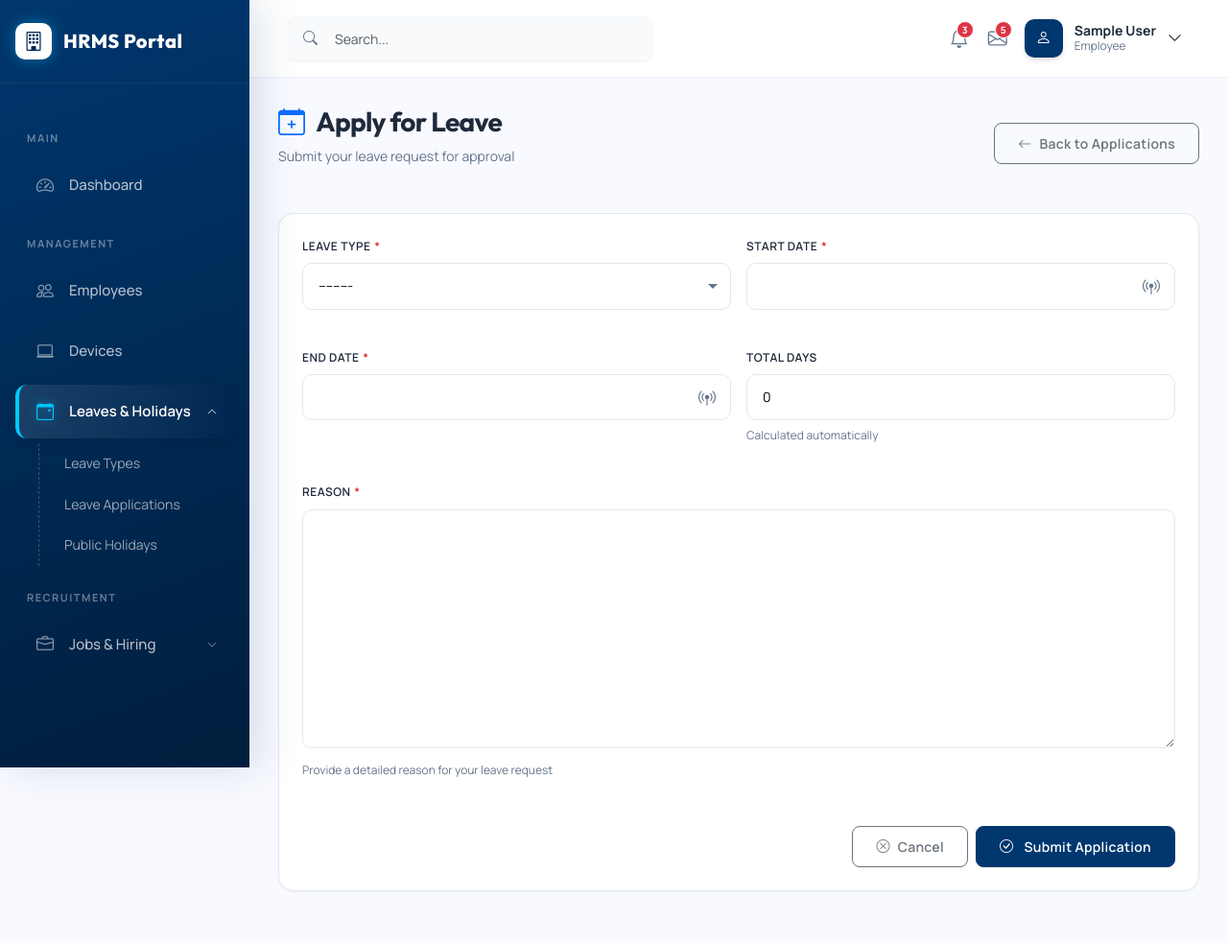
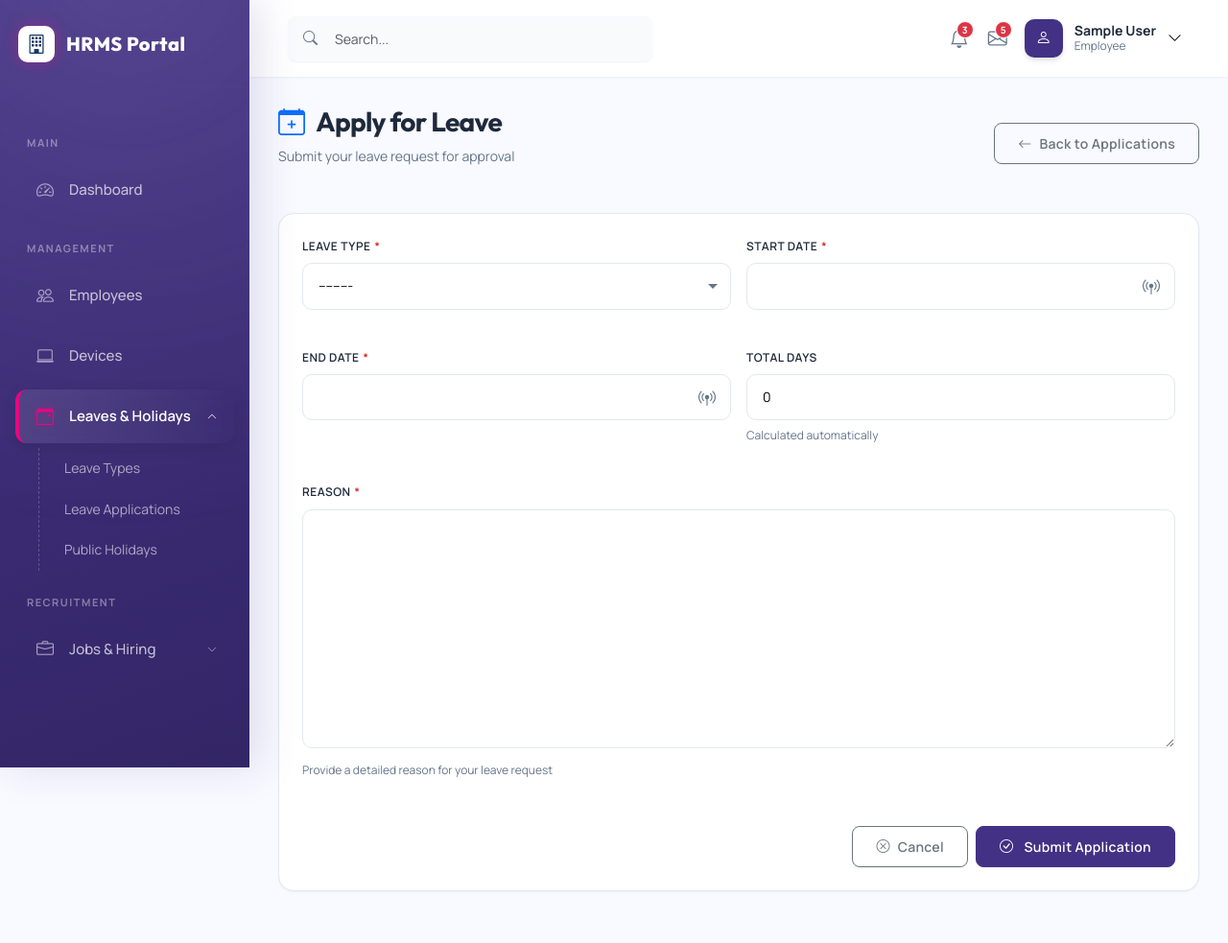
Before and after one commit to jayappgurus/hrms, a Django app: page /leave-application/add/ in a window 1280 px wide. Shown: the whole page at 96% size. Run offline with Django 4.2, Linux system fonts and the light colour scheme; the visitor is signed in with stand-in values (Sample User, id 1); data that the repository does not hold is empty.

Commit message:
all my code push in github

```diff
--- a/static/css/hrms-portal.css
+++ b/static/css/hrms-portal.css
@@ -1,6 +1,7 @@
 /* ========================================
    HRMS Portal - Modern 'Dark Executive' Design
-   Primary Color: #00376e
+   Primary Color: #433185
+   Accent Color: #e50880
    Aesthetics: Bold, Clean, Professional
    ======================================== */
 
@@ -8,15 +9,15 @@
 
 :root {
     /* Primary Brand Colors */
-    --primary: #00376e;
-    --primary-dark: #002a55;
-    --primary-light: #335f8b;
-    --primary-gradient: linear-gradient(180deg, #00376e 0%, #002855 100%);
+    --primary: #433185;
+    --primary-dark: #332666;
+    --primary-light: #5a4299;
+    --primary-gradient: linear-gradient(180deg, #433185 0%, #332666 100%);
 
     /* Accent Colors */
-    --accent: #FFD700;
-    /* Gold accent for premium feel */
-    --accent-soft: rgba(255, 215, 0, 0.1);
+    --accent: #e50880;
+    /* Pink accent for modern feel */
+    --accent-soft: rgba(229, 8, 128, 0.1);
 
     /* Status Colors */
     --success: #059669;
@@ -27,7 +28,7 @@
     /* Backgrounds & Surfaces */
     --bg-body: #f3f4f6;
     --bg-card: #ffffff;
-    --bg-sidebar: #00376e;
+    --bg-sidebar: #433185;
 
     /* Typography */
     --text-white: #ffffff;
@@ -37,7 +38,7 @@
     --border-color: #e2e8f0;
 
     /* Dimensions & Effects */
-    --sidebar-width: 280px;
+    --sidebar-width: 350px;
     --header-height: 80px;
     --border-radius-xl: 16px;
     --border-radius-lg: 12px;
@@ -45,7 +46,7 @@
     --shadow-sm: 0 1px 2px 0 rgba(0, 0, 0, 0.05);
     --shadow-md: 0 4px 6px -1px rgba(0, 0, 0, 0.1), 0 2px 4px -1px rgba(0, 0, 0, 0.06);
     --shadow-lg: 0 10px 15px -3px rgba(0, 0, 0, 0.1), 0 4px 6px -2px rgba(0, 0, 0, 0.05);
-    --shadow-premium: 0 20px 25px -5px rgba(0, 55, 110, 0.1), 0 10px 10px -5px rgba(0, 55, 110, 0.04);
+    --shadow-premium: 0 20px 25px -5px rgba(67, 49, 133, 0.1), 0 10px 10px -5px rgba(67, 49, 133, 0.04);
 
     --transition: cubic-bezier(0.4, 0, 0.2, 1) 0.3s;
 }
@@ -141,13 +142,43 @@ ul {
     left: 0;
     top: 0;
     /* Deep Rich Gradient Background */
-    background: linear-gradient(160deg, #00376e 0%, #001e3d 100%);
+    background: linear-gradient(160deg, #433185 0%, #332666 100%);
     color: var(--text-white);
     display: flex;
     flex-direction: column;
     z-index: 1000;
     transition: var(--transition);
-    box-shadow: 10px 0 40px rgba(0, 55, 110, 0.15);
+    box-shadow: 10px 0 40px rgba(67, 49, 133, 0.15);
+    position: relative;
+    overflow: hidden;
+}
+
+.sidebar::before {
+    content: '';
+    position: absolute;
+    top: 0;
+    left: 0;
+    right: 0;
+    bottom: 0;
+    background: radial-gradient(
+        circle at 50% 0%,
+        rgba(255, 255, 255, 0.15) 0%,
+        rgba(255, 255, 255, 0.08) 30%,
+        transparent 70%
+    );
+    animation: pulsing-shine 4s ease-in-out infinite;
+    pointer-events: none;
+}
+
+@keyframes pulsing-shine {
+    0%, 100% {
+        opacity: 0.3;
+        transform: scale(1) translateY(0);
+    }
+    50% {
+        opacity: 0.8;
+        transform: scale(1.1) translateY(-10px);
+    }
 }
 
 .sidebar-header {
@@ -155,7 +186,7 @@ ul {
     display: flex;
     align-items: center;
     justify-content: space-between;
-    border-bottom: 1px solid rgba(255, 255, 255, 0.05);
+    border: 3px solid rgba(67, 49, 133, 0.1);
 }
 
 .sidebar-logo {
@@ -175,7 +206,7 @@ ul {
     justify-content: center;
     color: #002855;
     font-size: 20px;
-    box-shadow: 0 0 15px rgba(0, 201, 255, 0.4);
+    box-shadow: 0 0 15px rgba(229, 8, 128, 0.4);
 }
 
 .logo-title {
@@ -238,16 +269,16 @@ ul {
     background: linear-gradient(90deg, rgba(255, 255, 255, 0.1) 0%, rgba(255, 255, 255, 0) 100%);
     color: white;
     font-weight: 600;
-    border-left-color: #00C9FF;
+    border-left-color: #e50880;
     /* Cyan Neon Border */
     box-shadow: 0 4px 15px rgba(0, 0, 0, 0.1);
     backdrop-filter: blur(5px);
 }
 
 .nav-link.active i {
-    color: #00C9FF;
+    color: #e50880;
     opacity: 1;
-    filter: drop-shadow(0 0 5px rgba(0, 201, 255, 0.5));
+    filter: drop-shadow(0 0 5px rgba(229, 8, 128, 0.5));
     /* Glowing Icon */
 }
 
@@ -308,7 +339,7 @@ ul {
 .sub-menu li a.active {
     color: #fff;
     font-weight: 600;
-    background: linear-gradient(45deg, #00376e 0%, #00376e 100%);
+    background: linear-gradient(45deg, #433185 0%, #433185 100%);
     /* mini gradient */
     box-shadow: 0 4px 10px rgba(0, 0, 0, 0.2);
     padding-left: 16px;
@@ -318,7 +349,6 @@ ul {
    TOP HEADER (Floaty & Clean)
    ======================================== */
 .page-wrapper {
-    margin-left: var(--sidebar-width);
     width: calc(100% - var(--sidebar-width));
     transition: var(--transition);
     display: flex;
@@ -365,7 +395,7 @@ ul {
 .search-bar input:focus {
     background: white;
     border-color: var(--primary);
-    box-shadow: 0 0 0 3px rgba(0, 55, 110, 0.1);
+    box-shadow: 0 0 0 3px rgba(67, 49, 133, 0.1);
     outline: none;
 }
 
@@ -539,9 +569,6 @@ ul {
     background: white;
     border-bottom: 1px solid var(--border-color);
     padding: 20px 24px;
-    display: flex;
-    align-items: center;
-    justify-content: space-between;
 }
 
 .card-header h5 {
@@ -665,7 +692,7 @@ ul {
 .form-control:focus,
 .form-select:focus {
     border-color: var(--primary);
-    box-shadow: 0 0 0 3px rgba(0, 55, 110, 0.1);
+    box-shadow: 0 0 0 3px rgba(67, 49, 133, 0.1);
 }
 
 /* ========================================
@@ -752,7 +779,7 @@ ul {
     .sidebar.mobile-open {
         width: calc(100% - 100px);
         transform: translateX(0);
-        box-shadow: 10px 0 50px rgba(0, 0, 0, 0.3);
+        box-shadow: 10px 0 50px rgba(67, 49, 133, 0.15);
     }
 
     .page-wrapper {
@@ -789,7 +816,7 @@ ul {
         left: 0;
         right: 0;
         bottom: 0;
-        background: rgba(0, 0, 0, 0.5);
+        background: rgba(67, 49, 133, 0.05);
         z-index: 998;
         display: none;
         backdrop-filter: blur(2px);
--- a/static/css/shared-components.css
+++ b/static/css/shared-components.css
@@ -98,7 +98,7 @@
 
 .modern-form-control:focus {
     border-color: var(--primary);
-    box-shadow: 0 0 0 3px rgba(0, 55, 110, 0.1);
+    box-shadow: 0 0 0 3px rgba(67, 49, 133, 0.1);
     outline: none;
 }
 
@@ -199,7 +199,7 @@
 .action-icon-btn:hover {
     border-color: var(--primary);
     color: var(--primary);
-    background: rgba(0, 55, 110, 0.05);
+    background: rgba(67, 49, 133, 0.05);
     transform: translateY(-2px);
 }
 
@@ -241,7 +241,7 @@
 }
 
 .status-badge.primary {
-    background: rgba(0, 55, 110, 0.1);
+    background: rgba(67, 49, 133, 0.1);
     color: var(--primary);
 }
 
@@ -302,7 +302,7 @@
 
 .search-bar-input:focus {
     border-color: var(--primary);
-    box-shadow: 0 0 0 3px rgba(0, 55, 110, 0.1);
+    box-shadow: 0 0 0 3px rgba(67, 49, 133, 0.1);
     outline: none;
 }
 
@@ -329,7 +329,7 @@
 .filter-pill:hover {
     border-color: var(--primary);
     color: var(--primary);
-    background: rgba(0, 55, 110, 0.05);
+    background: rgba(67, 49, 133, 0.05);
 }
 
 .filter-pill.active {
@@ -450,7 +450,7 @@
 .modern-pagination .page-link:hover {
     border-color: var(--primary);
     color: var(--primary);
-    background: rgba(0, 55, 110, 0.05);
+    background: rgba(67, 49, 133, 0.05);
 }
 
 .modern-pagination .page-link.active {
@@ -532,7 +532,7 @@
     display: inline-block;
     width: 20px;
     height: 20px;
-    border: 3px solid rgba(0, 55, 110, 0.1);
+    border: 3px solid rgba(67, 49, 133, 0.1);
     border-top-color: var(--primary);
     border-radius: 50%;
     animation: spin 0.8s linear infinite;
--- a/templates/devices/allocate_device.html
+++ b/templates/devices/allocate_device.html
@@ -68,13 +68,13 @@
 }
 
 .form-select:focus {
-    border-color: #00376e;
-    box-shadow: 0 0 0 0.2rem rgba(0, 55, 110, 0.25);
+    border-color: #433185;
+    box-shadow: 0 0 0 0.2rem rgba(67, 49, 133, 0.25);
 }
 
 .form-label {
     font-weight: 600;
-    color: #00376e;
+    color: #433185;
     margin-bottom: 8px;
 }
 
--- a/templates/employees/employee_detail.html
+++ b/templates/employees/employee_detail.html
@@ -7,7 +7,7 @@
 {% block extra_css %}
 <style>
     .profile-header-card {
-        background: linear-gradient(135deg, #00376e 0%, #002855 100%);
+        background: linear-gradient(135deg, #433185 0%, #332666 100%);
         color: white;
         border-radius: 16px;
         padding: 40px;
@@ -19,7 +19,7 @@
         width: 120px;
         height: 120px;
         border-radius: 50%;
-        background: #00C9FF;
+        background: #e50880;
         color: #002855;
         display: flex;
         align-items: center;
@@ -27,7 +27,7 @@
         font-size: 48px;
         font-weight: 800;
         margin: 0 auto 24px;
-        box-shadow: 0 12px 32px rgba(0, 201, 255, 0.4);
+        box-shadow: 0 12px 32px rgba(229, 8, 128, 0.4);
     }
 
     .profile-name {
--- a/templates/employees/employee_form.html
+++ b/templates/employees/employee_form.html
@@ -28,7 +28,7 @@
         width: 40px;
         height: 40px;
         border-radius: 10px;
-        background: linear-gradient(135deg, #00376e 0%, #002855 100%);
+        background: linear-gradient(135deg, #433185 0%, #332666 100%);
         color: white;
         display: flex;
         align-items: center;
--- a/templates/employees/employee_list.html
+++ b/templates/employees/employee_list.html
@@ -9,14 +9,14 @@
 <!-- Employee Table -->
 <div class="card overflow-hidden">
     <div class="card-header border-0 pt-4 px-4 bg-transparent">
-        <div class="row align-items-center w-100 justify-content-between">
+        <div class="row align-items-center justify-content-between">
             <div class="col-md-4">
                 <h5 class="mb-0 fw-bold text-main"><i class="bi bi-people me-2 text-primary"></i>All Employees</h5>
                 <p class="text-muted small mb-0 mt-1">Manage your team members and their details</p>
             </div>
             <div class="col-md-5 mt-3 mt-md-0">
                 <form method="get" class="d-flex justify-content-md-end gap-2">
-                    <div class="input-group" style="max-width: 300px;">
+                    <div class="input-group">
                         <span class="input-group-text bg-white border-end-0 ps-3">
                             <i class="bi bi-search text-muted"></i>
                         </span>
--- a/templates/employees/jobapplication_list.html
+++ b/templates/employees/jobapplication_list.html
@@ -33,7 +33,7 @@
 
     .application-header {
         padding: 24px;
-        background: linear-gradient(135deg, #00376e 0%, #002855 100%);
+        background: linear-gradient(135deg, #433185 0%, #332666 100%);
         color: white;
     }
 
--- a/templates/employees/my_profile.html
+++ b/templates/employees/my_profile.html
@@ -7,7 +7,7 @@
 {% block extra_css %}
 <style>
     .profile-header-card {
-        background: linear-gradient(135deg, #00376e 0%, #002855 100%);
+        background: linear-gradient(135deg, #433185 0%, #332666 100%);
         color: white;
         border-radius: 16px;
         padding: 40px;
@@ -19,7 +19,7 @@
         width: 120px;
         height: 120px;
         border-radius: 50%;
-        background: #00C9FF;
+        background: #e50880;
         color: #002855;
         display: flex;
         align-items: center;
@@ -27,7 +27,7 @@
         font-size: 48px;
         font-weight: 800;
         margin: 0 auto 24px;
-        box-shadow: 0 12px 32px rgba(0, 201, 255, 0.4);
+        box-shadow: 0 12px 32px rgba(229, 8, 128, 0.4);
     }
 
     .quick-stats {
--- a/templates/jobs/candidate_list.html
+++ b/templates/jobs/candidate_list.html
@@ -33,7 +33,7 @@
 
     .application-header {
         padding: 24px;
-        background: linear-gradient(135deg, #00376e 0%, #002855 100%);
+        background: linear-gradient(135deg, #433185 0%, #332666 100%);
         color: white;
     }
 
--- a/templates/jobs/candidate_tracker.html
+++ b/templates/jobs/candidate_tracker.html
@@ -48,7 +48,7 @@
         width: 48px;
         height: 48px;
         border-radius: 12px;
-        background: linear-gradient(135deg, #00376e 0%, #002855 100%);
+        background: linear-gradient(135deg, #433185 0%, #332666 100%);
         color: white;
         display: flex;
         align-items: center;
@@ -93,7 +93,7 @@
     }
 
     .table-header-custom {
-        background: linear-gradient(135deg, #00376e 0%, #002855 100%);
+        background: linear-gradient(135deg, #433185 0%, #332666 100%);
         color: white;
         padding: 20px 24px;
         display: flex;
--- a/templates/jobs/current_openings.html
+++ b/templates/jobs/current_openings.html
@@ -31,7 +31,7 @@
 
     .job-card-header {
         padding: 24px;
-        background: linear-gradient(135deg, #00376e 0%, #002855 100%);
+        background: linear-gradient(135deg, #433185 0%, #332666 100%);
         color: white;
     }
 
--- a/templates/jobs/job_list.html
+++ b/templates/jobs/job_list.html
@@ -34,7 +34,7 @@
 
     .job-card-header {
         padding: 24px;
-        background: linear-gradient(135deg, #00376e 0%, #002855 100%);
+        background: linear-gradient(135deg, #433185 0%, #332666 100%);
         color: white;
     }
 
--- a/templates/leave/leave_application_form.html
+++ b/templates/leave/leave_application_form.html
@@ -25,16 +25,16 @@
     }
 
     .flatpickr-day.selected {
-        background: linear-gradient(135deg, #00376e 0%, #002855 100%);
-        border-color: #00376e;
+        background: linear-gradient(135deg, #433185 0%, #332666 100%);
+        border-color: #433185;
         color: white;
         font-weight: 600;
     }
 
     .flatpickr-day.today {
-        border-color: #00376e;
+        border-color: #433185;
         background: #f0f7ff;
-        color: #00376e;
+        color: #433185;
         font-weight: 600;
     }
 
@@ -45,7 +45,7 @@
 
     .flatpickr-current-month {
         font-weight: 600;
-        color: #00376e;
+        color: #433185;
     }
 
     .flatpickr-weekday {
@@ -67,8 +67,8 @@
     }
 
     input[type="date"].flatpickr-input:focus {
-        border-color: #00376e;
-        box-shadow: 0 0 0 3px rgba(0, 55, 110, 0.1);
+        border-color: #433185;
+        box-shadow: 0 0 0 3px rgba(67, 49, 133, 0.1);
         outline: none;
     }
 
--- a/templates/leave/leave_type_form.html
+++ b/templates/leave/leave_type_form.html
@@ -9,8 +9,8 @@
 <div class="container-fluid">
     <div class="row justify-content-center">
         <div class="col-md-8">
-            <div class="card" style="border-radius: 20px; box-shadow: 0 10px 30px rgba(0, 55, 110, 0.1);">
-                <div class="card-header" style="background: #00376e; color: white; border-radius: 20px 20px 0 0;">
+            <div class="card" style="border-radius: 20px; box-shadow: 0 10px 30px rgba(67, 49, 133, 0.1);">
+                <div class="card-header" style="background: #433185; color: white; border-radius: 20px 20px 0 0;">
                     <h5 class="mb-0">
                         <i class="bi bi-{% if form.instance.pk %}pencil{% else %}plus-circle{% endif %} me-2"></i>
                         {% if form.instance.pk %}Edit Leave Type{% else %}Add Leave Type{% endif %}
@@ -127,7 +127,7 @@
                             <a href="{% url 'employees:leave_types' %}" class="btn btn-secondary">
                                 <i class="bi bi-arrow-left me-2"></i>Back to List
                             </a>
-                            <button type="submit" class="btn" style="background: #00376e; color: white; border-radius: 20px;">
+                            <button type="submit" class="btn" style="background: #433185; color: white; border-radius: 20px;">
                                 <i class="bi bi-{% if form.instance.pk %}check-lg{% else %}plus-circle{% endif %} me-2"></i>
                                 {% if form.instance.pk %}Update Leave Type{% else %}Add Leave Type{% endif %}
                             </button>
```
Also changed, not shown: templates/devices/return_device.html (+5 -5 lines), templates/registration/login.html (+16 -16 lines), templates/registration/register.html (+6 -6 lines).
